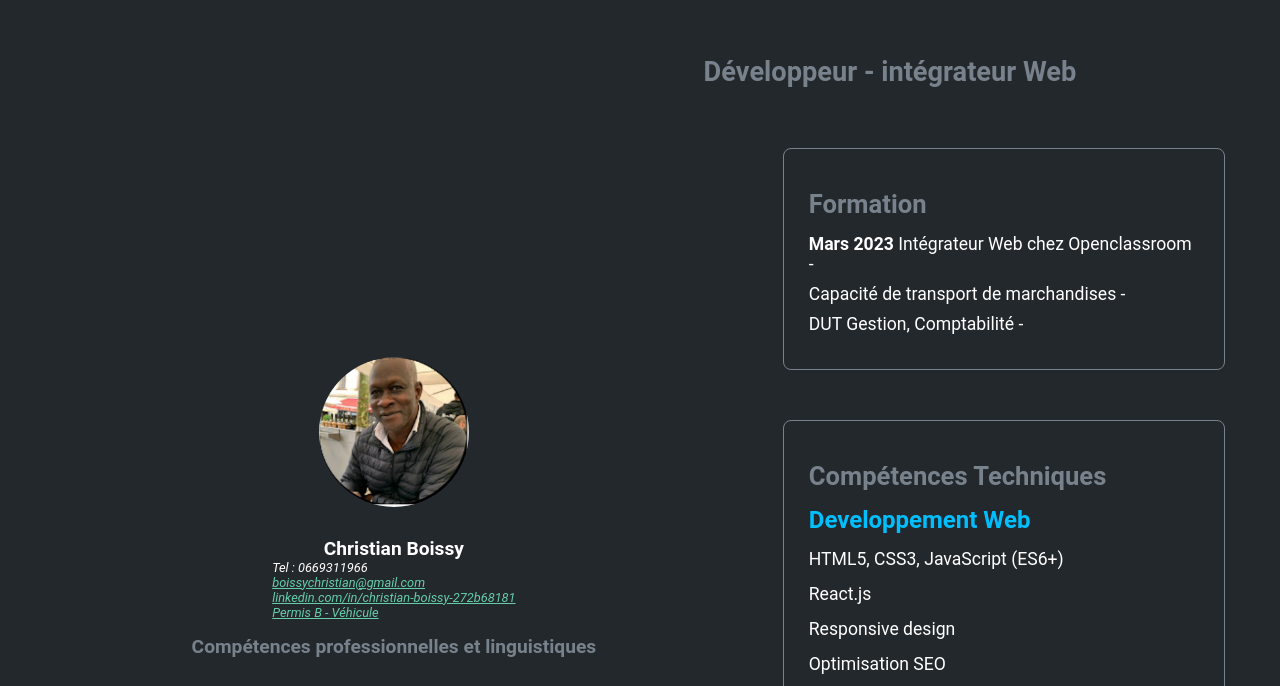
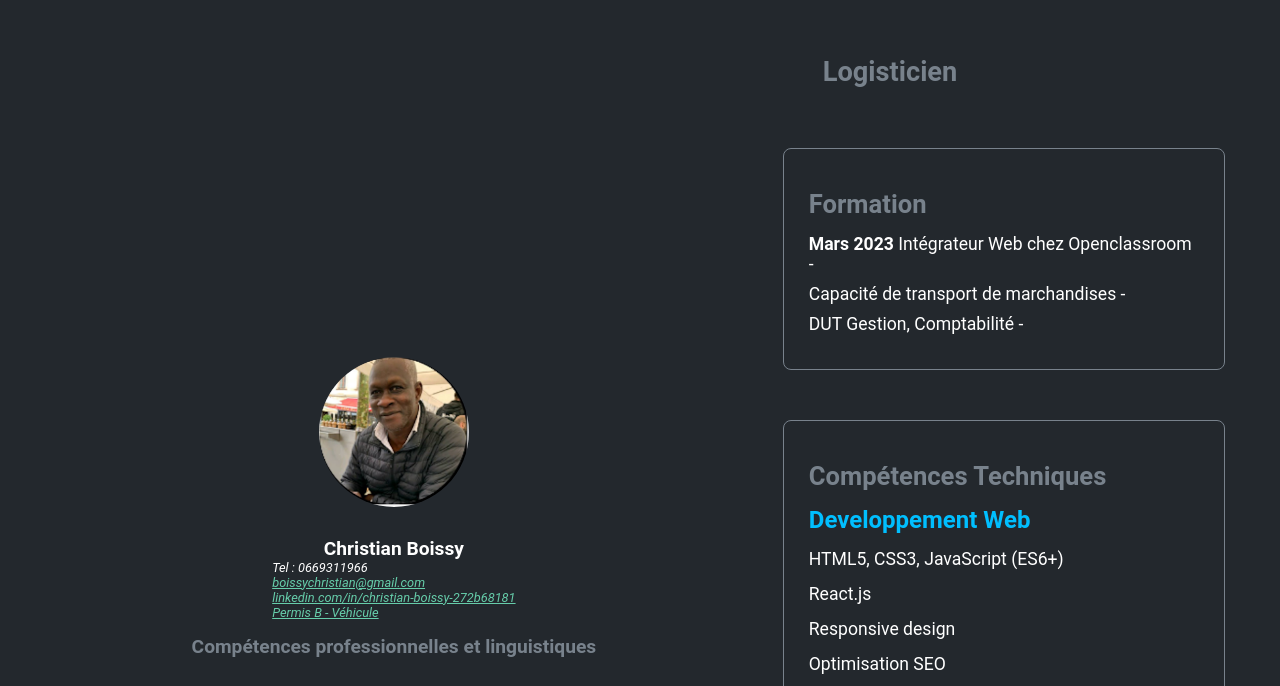
Before and after one commit to Christian121966/cv-logistique, a React (Create React App) app: page / in a window 1280 px wide. Shown: the part 114-800 px from the top of the page. Built offline with nearby package versions, Linux system fonts and the light colour scheme.

Commit message:
Logisticien

```diff
--- a/src/App.js
+++ b/src/App.js
@@ -12,7 +12,7 @@ function App() {
 
     <div className="App">
       <header className="cv-title">
-        <h1>Développeur - intégrateur Web</h1>
+        <h1>Logisticien</h1>
       </header>
       <div className="container">
         <Sidebar />
```
